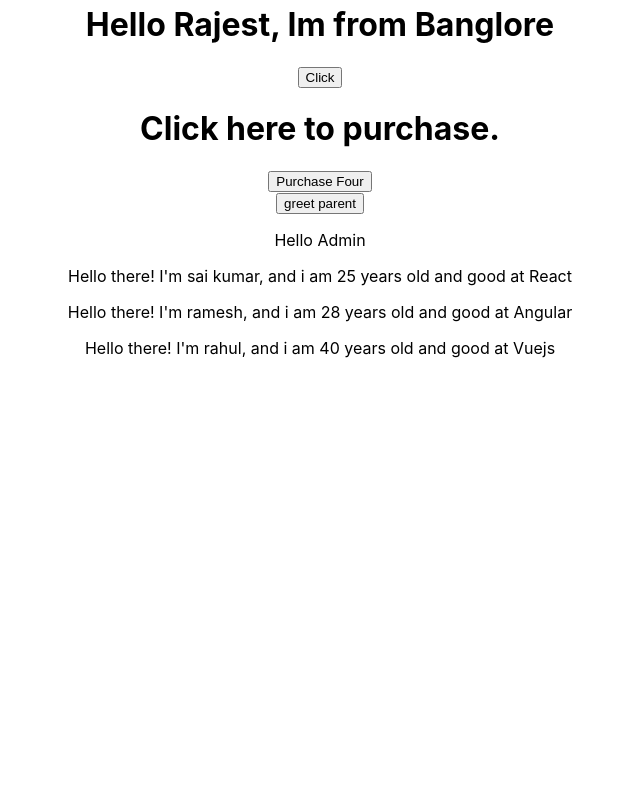
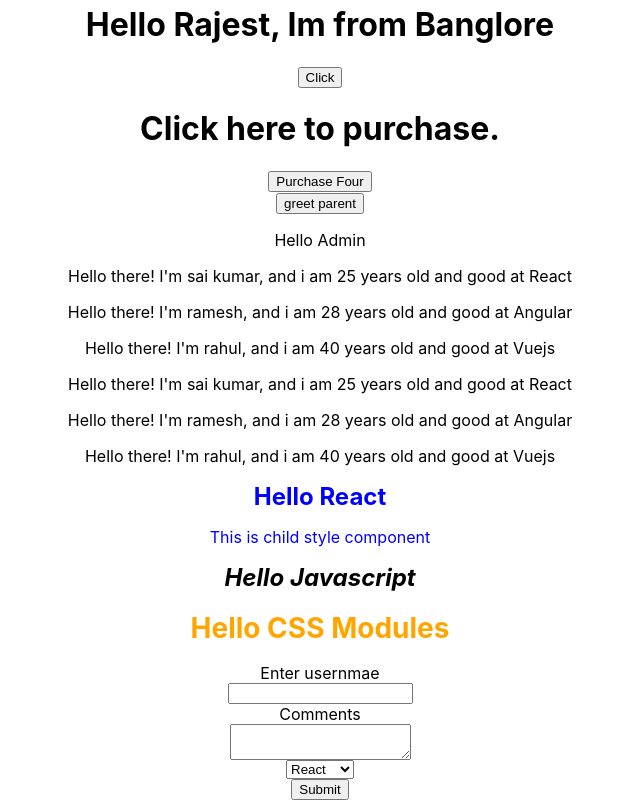
Before and after one commit to Byagari-Sai-Kumar/front_end_development, a React (Create React App) app in the folder learning_react/hello-world/: page / in a window 1280 px wide. Shown: the part 915-1715 px from the top of the page, without its empty margins (320-960 px from the left). Before the commit the page ends 1289 px from the top, so only its background shows below. Built offline with nearby package versions, Linux system fonts and the light colour scheme.

Commit message:
List Rendering, Style component & Controlled components

```diff
--- a/learning_react/hello-world/src/App.js
+++ b/learning_react/hello-world/src/App.js
@@ -12,6 +12,8 @@ import { EventHandlerFunction,EventHandler } from './components/8EventHandling/e
 import ParentComponent from './components/9MethodsAsProps/parentComponent';
 import ConditionalRendering from './components/10ConditionalRendering/conditionalRendering';
 import {ParentList} from './components/11ListRendering/parentList';
+import {ParentStylingComponent} from './components/12Styling/parentComponent';
+import ControlledComponent from './components/13ControlledComponents/form'
 
 function App() {
   return (
@@ -55,6 +57,8 @@ function App() {
       <ParentComponent/>
       <ConditionalRendering/>
       <ParentList/>
+      <ParentStylingComponent/>
+      <ControlledComponent/>
     </div>
   );
 }
--- a/learning_react/hello-world/src/components/11ListRendering/childList.js
+++ b/learning_react/hello-world/src/components/11ListRendering/childList.js
@@ -1,6 +1,8 @@
 import React from "react";
 
 export const ChildList = (props) => {
+    //keys are not accessible in the child component.
+    //console.log(props.key) gives us an error
     const {id,name,age,skills} = props.personDetails;
     return(
         <p id={id}>Hello there! I'm {name}, and i am {age} years old and good at {skills}</p>
--- a/learning_react/hello-world/src/components/11ListRendering/parentList.js
+++ b/learning_react/hello-world/src/components/11ListRendering/parentList.js
@@ -22,10 +22,20 @@ export const ParentList = () => {
             skills : 'Vuejs'
         },
     ]
-    const finalPersonList = personList.map(eachPerson => <ChildList personDetails={eachPerson}/>)
+
+    //key is a special/unique atttribute by which react can identify each element added,modified and deleted
+    const finalPersonList = personList.map(eachPerson => <ChildList key={eachPerson.id} personDetails={eachPerson}/>)
+
+    //using array index as key
+    //this is not best practice using index as key because array may update anytime. not safe.
+    //use this approach only when object do not have unique key
+    //when list will not update or change
+    //list is static and index are always same
+    const secondaryPersonList = personList.map((eachPerson,index) => <ChildList key={index} personDetails={eachPerson}/>)
     return(
         <>
             {finalPersonList}
+            {secondaryPersonList}
         </>
     )
 }
--- /dev/null
+++ b/learning_react/hello-world/src/components/12Styling/childComponent.js
@@ -0,0 +1,7 @@
+import React from "react";
+
+export const ChildStyleComponent = () => {
+    return(
+        <p className="primary">This is child style component</p>
+    )
+}
--- /dev/null
+++ b/learning_react/hello-world/src/components/12Styling/parentComponent.js
@@ -0,0 +1,33 @@
+import React from "react";
+import './style.css'
+import styles from './styles.module.css'
+import {ChildStyleComponent} from './childComponent'
+
+//1) Using regular .css files to style
+    //we can use single class name or multiple classNames using "" or ``
+    //child elements even from the another files will inherit the classes from the parent component
+
+//2) Using Inline styling
+    //define all the styles in an object and use them using style attribute
+    //cannot use in child components
+
+//3) Uding .module.css file
+    //define all your styles and use them using template literals in this file
+    //cannot use in child components
+
+const inlineStyling = {
+    fontStyle: 'italic',
+    fontSize: '24px'
+}
+
+export const ParentStylingComponent = () => {
+    return(
+        <>
+            <h1 className="primary secondary">Hello React</h1>
+            <ChildStyleComponent/>
+
+            <h1 style={inlineStyling}>Hello Javascript</h1>
+            <h1 className={`${styles.firstStyle} ${styles.secondStyle}`}>Hello CSS Modules</h1>
+        </>
+    )
+}
--- /dev/null
+++ b/learning_react/hello-world/src/components/12Styling/style.css
@@ -0,0 +1,7 @@
+.primary{
+    color: blue;
+}
+
+.secondary{
+    font-size: 24px;
+}
--- /dev/null
+++ b/learning_react/hello-world/src/components/12Styling/styles.module.css
@@ -0,0 +1,7 @@
+.firstStyle{
+    color: orange;
+}
+
+.secondStyle{
+    font-size: 28px;
+}
--- /dev/null
+++ b/learning_react/hello-world/src/components/13ControlledComponents/form.js
@@ -0,0 +1,62 @@
+import React,{Component} from "react";
+import './formstyle.css';
+
+//By default input element in html have their own default value
+//But its better practice let react to handle them
+class ControlledComponent extends Component{
+    constructor(props){
+        super(props);
+        this.state = {
+            username : "",
+            comments : "",
+            topic: 'react'
+        }
+    }
+
+    handleUsername = (event) => {
+        this.setState({
+            username: event.target.value
+        })
+    }
+
+    handleComments = (event) => {
+        this.setState({
+            comments: event.target.value
+        })
+    }
+
+    handleSelect = (event) => {
+        this.setState({
+            topic: event.target.value
+        })
+    }
+
+    handleFormSubmit = (event) => {
+        alert(`${this.state.username},  ${this.state.comments},  ${this.state.topic}`);
+        event.preventDefault();
+    }
+
+    render(){
+        return(
+            <>
+                <form className="formStyle" onSubmit={this.handleFormSubmit}>
+                    <label>Enter usernmae</label>
+                    <input type="text" value={this.state.username} onChange={this.handleUsername}/>
+
+                    <label>Comments</label>
+                    <textarea value={this.state.comments} onChange={this.handleComments}/>
+
+                    <select value={this.state.topic} onChange={this.handleSelect}>
+                        <option value="react">React</option>
+                        <option value="angular">Angular</option>
+                        <option value="vue">Vue</option>
+                    </select>
+
+                    <button type="submit">Submit</button>
+                </form>
+            </>
+        )
+    }
+}
+
+export default ControlledComponent;
--- /dev/null
+++ b/learning_react/hello-world/src/components/13ControlledComponents/formstyle.css
@@ -0,0 +1,5 @@
+.formStyle{
+    display: flex;
+    flex-direction: column;
+    align-items: center;
+}
```
